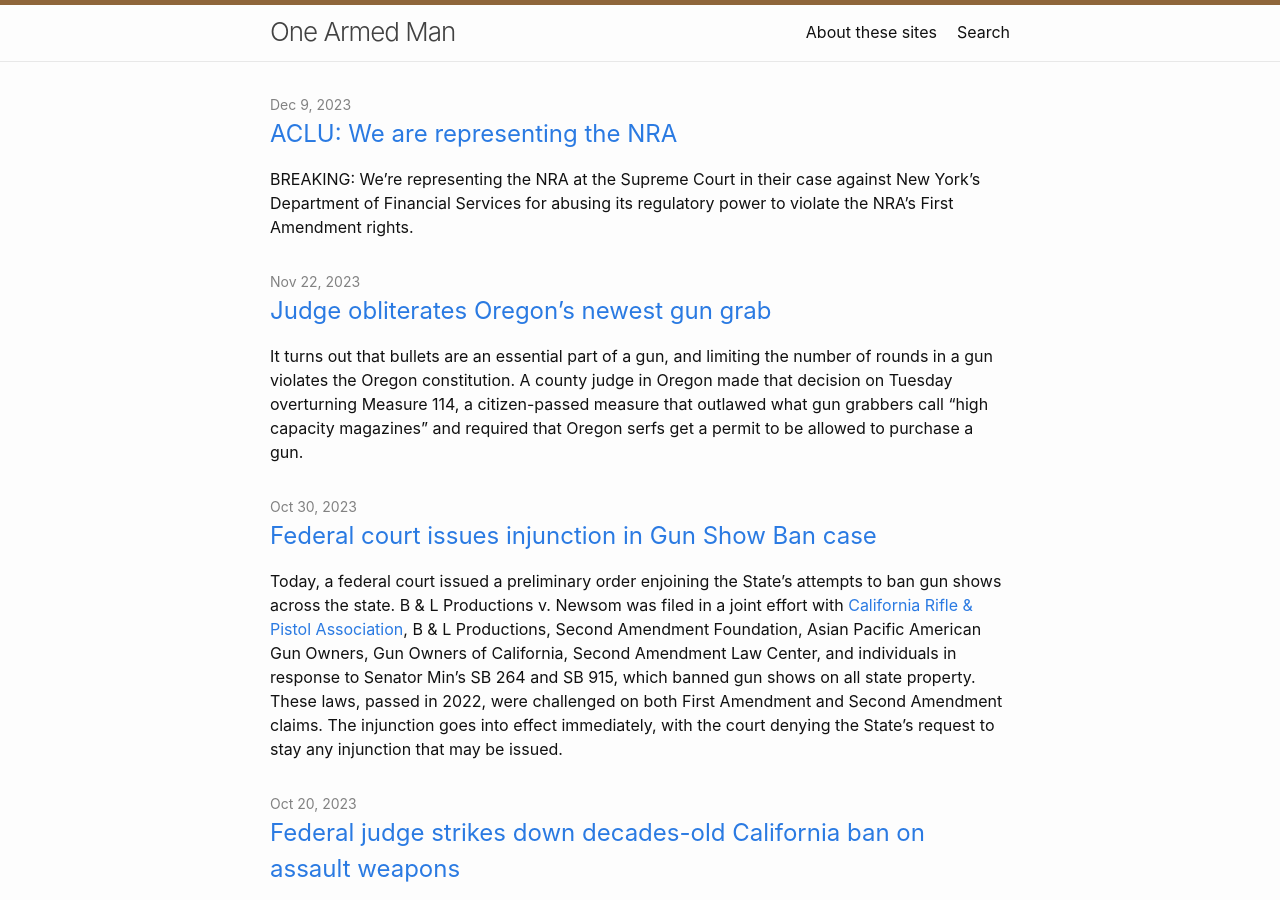
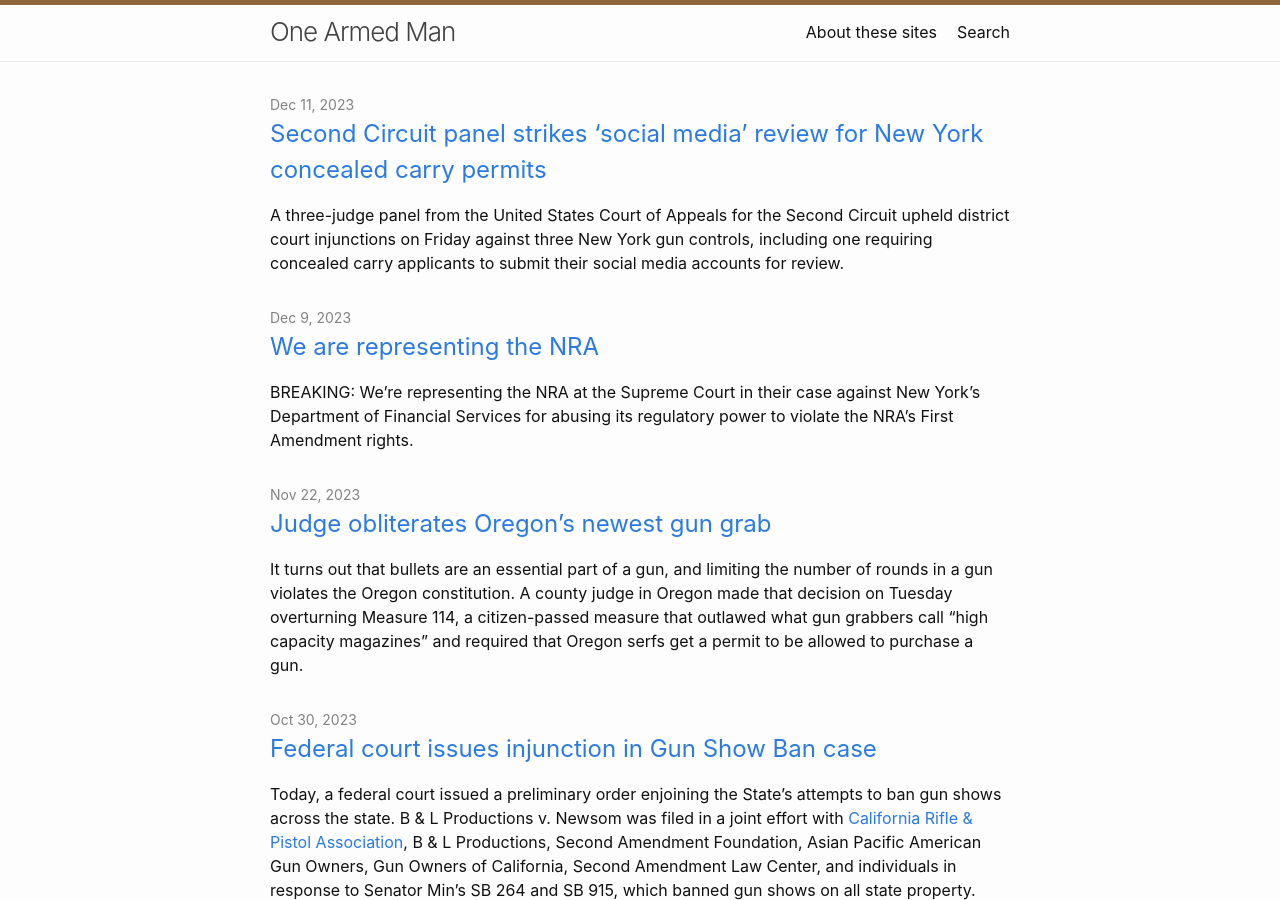
Before and after one commit to greg-raven/oam, a Jekyll site: the page built from index.html, in a window 1280 px wide and 900 px high. Built offline with Jekyll 4.4.1, drawn with Linux system fonts in a browser that asks for light colours; the list of posts is cut into pages by our own code; some of the changed text lies outside the part shown.

Commit message:
new item for today

```diff
--- a/_posts/2023-12-09-aclu-representing-nra.md
+++ b/_posts/2023-12-09-aclu-representing-nra.md
@@ -1,5 +1,5 @@
 ---
-title: "ACLU: We are representing the NRA"
+title: "We are representing the NRA"
 layout: post
 categories:
 - information
--- /dev/null
+++ b/_posts/2023-12-11-court-strikes-review.md
@@ -0,0 +1,24 @@
+---
+title: "Second Circuit panel strikes 'social media' review for New York concealed carry permits"
+layout: post
+categories:
+- CCW
+tags:
+- AWR Hawkins
+---
+
+A three-judge panel from the United States Court of Appeals for the Second Circuit upheld district court injunctions on Friday against three New York gun controls, including one requiring concealed carry applicants to submit their social media accounts for review.
+
+The panel --- which decided 3-0 to uphold the injunctions in the consolidated cases --- was comprised of George H. W. Bush appointee Dennis Jacobs, Bill Clinton appointee Gerard E. Lynch, and President Joe Biden appointed Eunice C. Lee.
+
+The plaintiffs in the cases were Brett Christian; Firearms Policy Coalition, Inc.; and Michael Spencer and his Tabernacle Family Church.
+
+The focus of the cases is New York's Concealed Carry Improvement Act (CCIA), which the Democrat legislature passed in response to the Supreme Court of the United States' Bruen (2022) decision.
+
+The three-judge panel upheld an injunction against a CCIA requirement that concealed carry permit applicants disclose social media information for review as part of the application process. They also upheld an injunction that placed a de facto ban on carrying concealed on private property "held open to the general public."
+
+CCIA also instituted "sensitive places" in which concealed carry is prohibited. The "sensitive places" included houses of worship, and the three judges upheld an injunction against enforcement as "applied to Pastor Spencer, the Tabernacle Family Church, its members, or their agents and licensees."
+
+The cases are consolidated under *Antonyuk v. Hochul,* No. 22-2908 in the United States District Court for the Second Circuit.
+
+Source: AWR Hawkins, breitbart.com/2nd-amendment/2023/12/11/second-circuit-panel-strikes-social-media-review-new-york-concealed-carry-permits/
```
